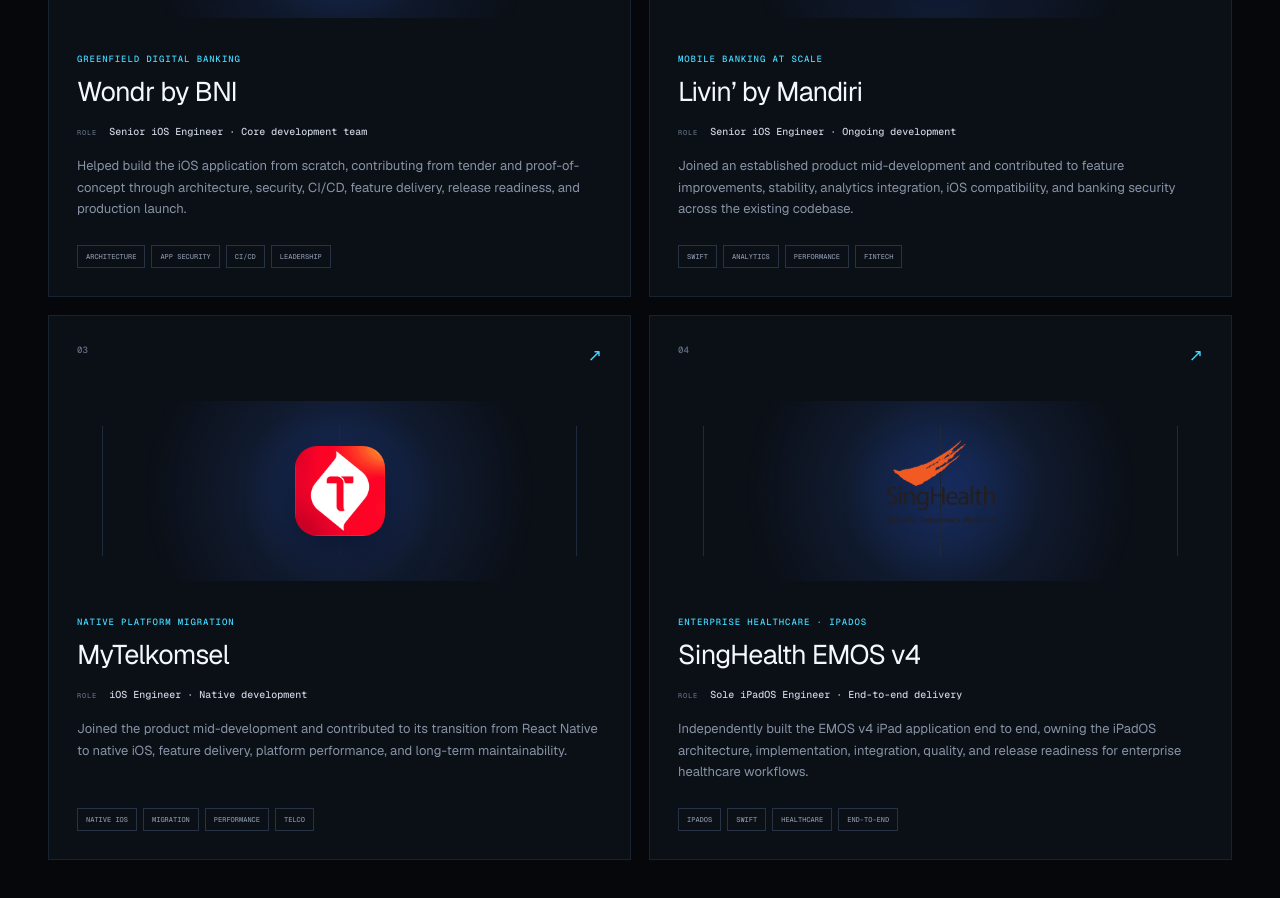
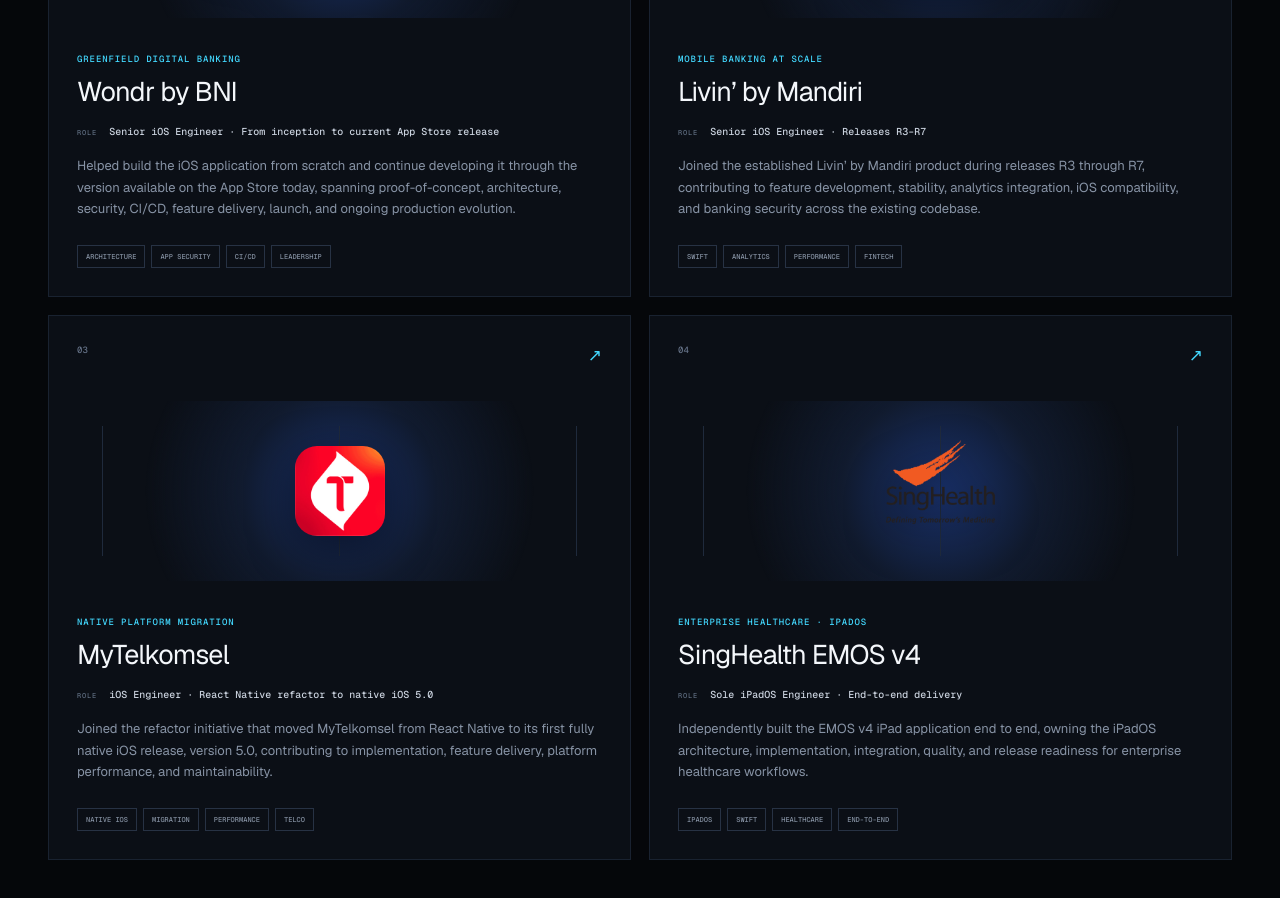
Before and after one commit to arigonta/personal-website, a Next.js app: page /personal-website/ in a window 1280 px wide. Shown: the part 1420-2318 px from the top of the page. Built offline with nearby package versions, Linux system fonts and the light colour scheme.

Commit message:
Document portfolio context and refine project milestones

```diff
--- a/app/page.tsx
+++ b/app/page.tsx
@@ -4,9 +4,9 @@
     title: "Wondr by BNI",
     logo: "./logos/wondr-bni.png",
     type: "Greenfield digital banking",
-    role: "Senior iOS Engineer · Core development team",
+    role: "Senior iOS Engineer · From inception to current App Store release",
     summary:
-      "Helped build the iOS application from scratch, contributing from tender and proof-of-concept through architecture, security, CI/CD, feature delivery, release readiness, and production launch.",
+      "Helped build the iOS application from scratch and continue developing it through the version available on the App Store today, spanning proof-of-concept, architecture, security, CI/CD, feature delivery, launch, and ongoing production evolution.",
     tags: ["Architecture", "App Security", "CI/CD", "Leadership"],
   },
   {
@@ -14,9 +14,9 @@
     title: "Livin’ by Mandiri",
     logo: "./logos/livin-mandiri.png",
     type: "Mobile banking at scale",
-    role: "Senior iOS Engineer · Ongoing development",
+    role: "Senior iOS Engineer · Releases R3–R7",
     summary:
-      "Joined an established product mid-development and contributed to feature improvements, stability, analytics integration, iOS compatibility, and banking security across the existing codebase.",
+      "Joined the established Livin’ by Mandiri product during releases R3 through R7, contributing to feature development, stability, analytics integration, iOS compatibility, and banking security across the existing codebase.",
     tags: ["Swift", "Analytics", "Performance", "Fintech"],
   },
   {
@@ -24,9 +24,9 @@
     title: "MyTelkomsel",
     logo: "./logos/mytelkomsel.jpg",
     type: "Native platform migration",
-    role: "iOS Engineer · Native development",
+    role: "iOS Engineer · React Native refactor to native iOS 5.0",
     summary:
-      "Joined the product mid-development and contributed to its transition from React Native to native iOS, feature delivery, platform performance, and long-term maintainability.",
+      "Joined the refactor initiative that moved MyTelkomsel from React Native to its first fully native iOS release, version 5.0, contributing to implementation, feature delivery, platform performance, and maintainability.",
     tags: ["Native iOS", "Migration", "Performance", "Telco"],
   },
   {
```
Also changed, not shown: 1 other file (tests, documents, lock files or other folders).
